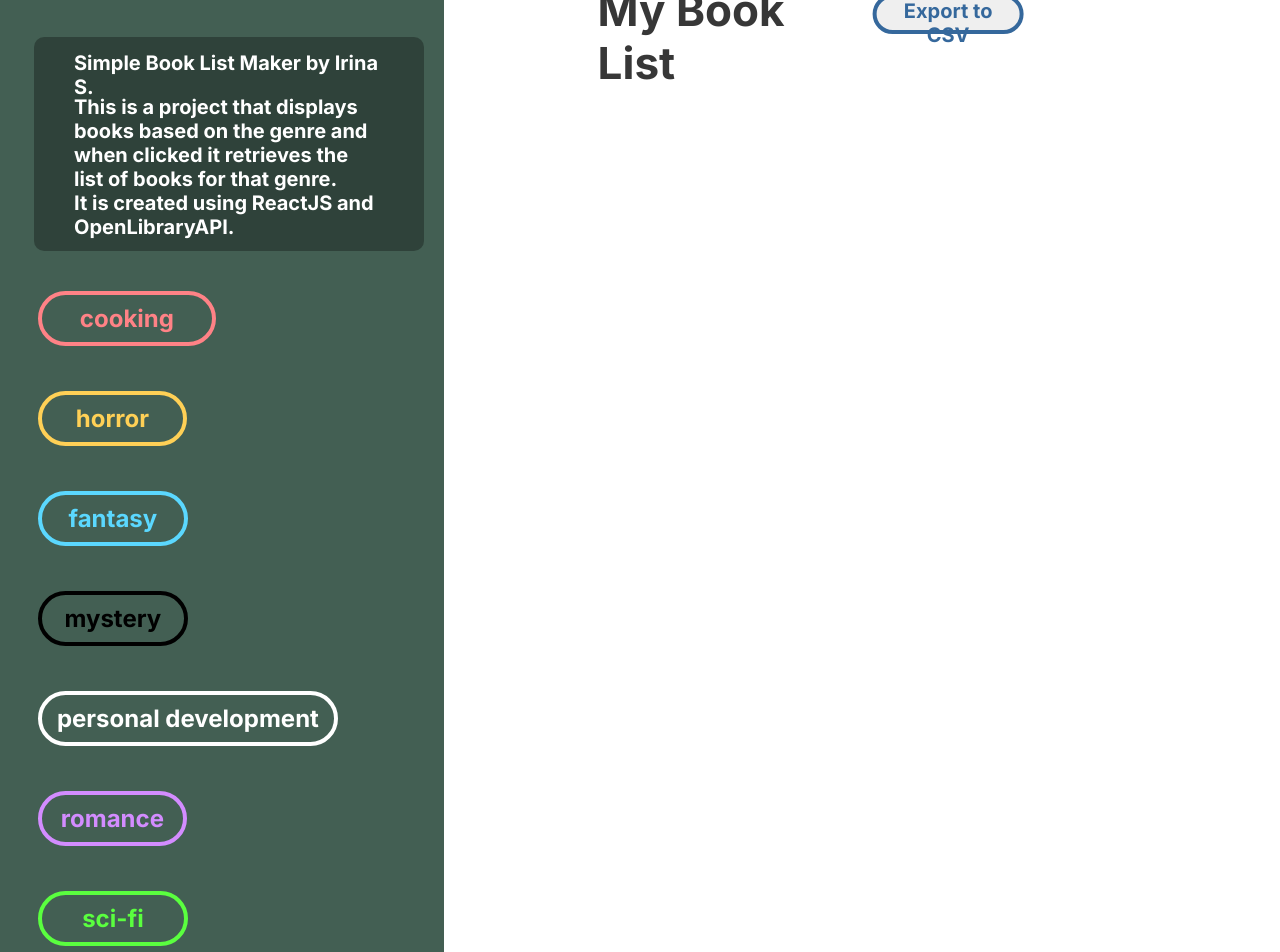
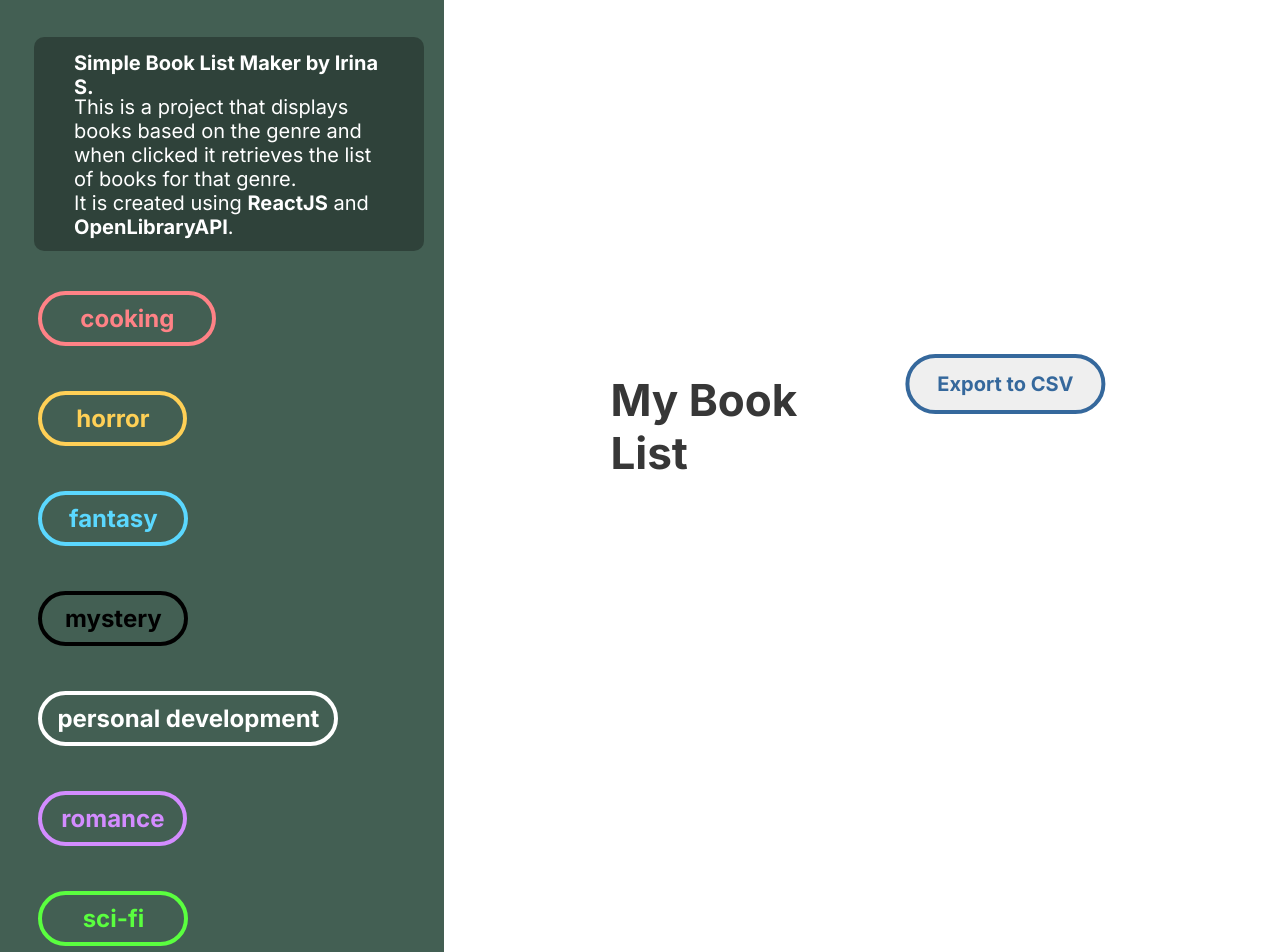
Before and after one commit to isverzh85/libraryProject, a React (Create React App) app: page /my-book-list in a window 1280 px wide. Shown: the top 952 px of the page. Built offline with nearby package versions, Linux system fonts and the light colour scheme.

Commit message:
updates to css

```diff
--- a/src/App.js
+++ b/src/App.js
@@ -8,8 +8,8 @@ function App() {
       <header className="App-header">
       <link rel="preconnect" href="https://fonts.googleapis.com"/>
       <link rel="preconnect" href="https://fonts.gstatic.com" crossorigin></link>
-      <link href="https://fonts.googleapis.com/css2?family=Inter:wght@700&display=swap" rel="stylesheet"></link>
-                 <Routing/>
+      <link href="https://fonts.googleapis.com/css2?family=Inter:wght@400;700&display=swap" rel="stylesheet"></link>
+          <Routing/>
       </header>
     </div>
   );
--- a/src/Layout/SidePanel/Nav/Nav.js
+++ b/src/Layout/SidePanel/Nav/Nav.js
@@ -49,7 +49,7 @@ export const Nav = () => {
            <div className={styles.list}>
             <h1 className={styles.name}>Simple Book List Maker by Irina S. </h1>
             <p className={styles.paragraph}>This is a project that displays books based on the genre and when clicked it retrieves the list of books for that genre.<br>
-                 </br>It is created using ReactJS and OpenLibraryAPI.</p>
+                 </br>It is created using <strong>ReactJS</strong> and <strong>OpenLibraryAPI</strong>.</p>
                  </div>
          <div>
             <nav className={styles.listButtons}>
--- a/src/Layout/SidePanel/Nav/styles.module.scss
+++ b/src/Layout/SidePanel/Nav/styles.module.scss
@@ -47,10 +47,10 @@
     width: 178px;
     height: 55px;
     margin-top:38px;
-    margin-left:47px;
+    margin-left:79px;
 }
 
-.navListItem1:hover {
+.navListItem1:active, .navListItem1:focus, .navListItem1:hover {
     background-color: #FF8286;
     color: white;
 }
@@ -63,11 +63,11 @@
     box-sizing: border-box;
     width: 149px;
     height: 55px;
-    margin-left: 47px;
+    margin-left: 79px;
     margin-top: 30px;
 }
 
-.navListItem2:hover {
+.navListItem2:active, .navListItem2:focus, .navListItem2:hover {
     background-color: #FFD056;
     color: white;
   }
@@ -81,11 +81,11 @@
     color: #5BD8FF;
     background: #435F53;
     border-radius:100px;
-    margin-left: 47px;
+    margin-left: 79px;
     margin-top: 30px;
 }
 
-.navListItem3:hover {
+.navListItem3:active, .navListItem3:focus, .navListItem3:hover {
     background-color: #5BD8FF;
     color: white;
   }
@@ -99,11 +99,11 @@
     color: #000000;
     background: #435F53;
     border-radius:100px;
-    margin-left: 47px;
+    margin-left: 79px;
     margin-top: 30px;
 }
 
-.navListItem4:hover {
+.navListItem4:active, .navListItem4:focus, .navListItem4:hover {
     background-color: #000000;
     color: white;
   }
@@ -117,11 +117,11 @@
     color: #FFFFFF;
     background: #435F53;
     border-radius:100px;
-    margin-left: 47px;
+    margin-left: 79px;
     margin-top: 30px;
 }
 
-.navListItem5:hover {
+.navListItem5:active, .navListItem5:focus, .navListItem5:hover {
     background-color: #FFFFFF;
     color: black;
 }
@@ -135,13 +135,13 @@
     background: #435F53;
     color: #D38CFF;
     border-radius:100px;
-    margin-left: 47px;
+    margin-left: 79px;
     margin-top: 30px;
 }
 
-.navListItem6:hover {
+.navListItem6:active, .navListItem6:focus,.navListItem6:hover {
     background-color: #D38CFF;
-    color: #D38CFF;
+    color: white;
   }
 
 .navListItem7{
@@ -153,12 +153,12 @@
     color: #5AFF3F;
     background: #435F53;
     border-radius:100px;
-    margin-left: 47px;
+    margin-left: 79px;
     margin-top: 30px;
     margin-bottom: 70%;
 }
 
-.navListItem7:hover {
+.navListItem7:active, .navListItem7:focus, .navListItem7:hover {
     background-color: #5AFF3F;
     color: white;
   }
@@ -271,6 +271,10 @@
     margin-left:30px;
 }
 
+.paragraph strong {
+    font-weight: bold;
+  }
+
 .textBoxContainer{
     display: flex;
 }
@@ -292,15 +296,13 @@
     width: 331px;
     height:55px;
     top: 871px;
-    left: 49px;
+    margin-left: 79px;
     border-radius:100px;
     border: 4px solid #00F4BA;
     color: #00F4BA;
     background-size:cover;
     background-color: #435F53;
-
 }
-
 
 .bookContainer:hover > .bookButton {
     opacity:1;
--- a/src/components/Buttons/MyBookList/styles.module.scss
+++ b/src/components/Buttons/MyBookList/styles.module.scss
@@ -12,20 +12,18 @@
 
 .myBookListContainer{
    display:flex;
-   transform:translateX(2%);
+   transform:translateX(18%);
 }
 
 .mainContainer{
-    transform:translate(12px, -1140px);
-    margin-top:5px;
-    padding-top:5px;
+    transform:translate(-180px, -740px);
 }
 
 .importButton{
-    width:151px;
-    height:40px;
-    margin-top: 40px;
-    margin-left: 15px;
+    width:200px;
+    height:60px;
+    margin-top: 10px;
+    margin-left: 35px;
     font-family: 'Inter', sans-serif;
     font-weight: 700;
     font-size:20px;
```
